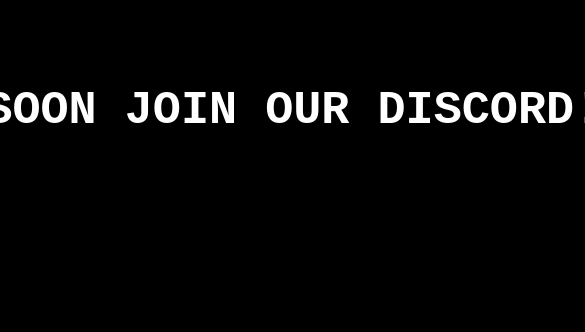
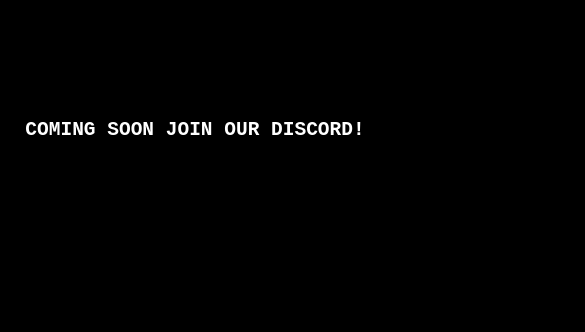
Before and after one commit to Rhinojonesy1/watchanimetv, a plain HTML site: page index.html in a window 390 px wide. Shown: the top 332 px of the page, 585 px wide, since content can reach past the window. Drawn offline with Linux system fonts and the light colour scheme.

Commit message:
Update index.html

```diff
--- a/index.html
+++ b/index.html
@@ -15,7 +15,7 @@
 
 		h1 {
 			font-family: 'Space Mono', monospace;
-			font-size: 4vw;
+			font-size: 5vmin;
 			color: white;
 			padding: 1rem;
 			border-radius: 1rem;
@@ -35,10 +35,10 @@
 
 		.Text {
 			position: absolute;
-			top: 10%;
+			top: 30vmin;
 			left: 50%;
 			transform: translateX(-50%);
-			font-size: 2vw;
+			font-size: 0.2rem;
 			color: white;
 			text-align: center;
 		}
@@ -75,7 +75,7 @@
 
 		@media only screen and (max-width: 768px) {
 			h1 {
-				font-size: 10vw;
+				font-size: 5vmin;
 				padding: 0.5rem;
 				border-radius: 0.5rem;
 			}
@@ -95,7 +95,7 @@
 
 		@media only screen and (max-width: 480px) {
 			h1 {
-				font-size: 12vw;
+				font-size: 5min;
 				padding: 0.25rem;
 				border-radius: 0.25rem;
 			}
```
